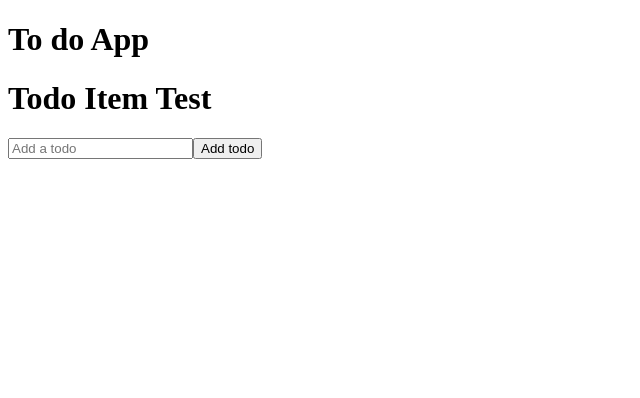
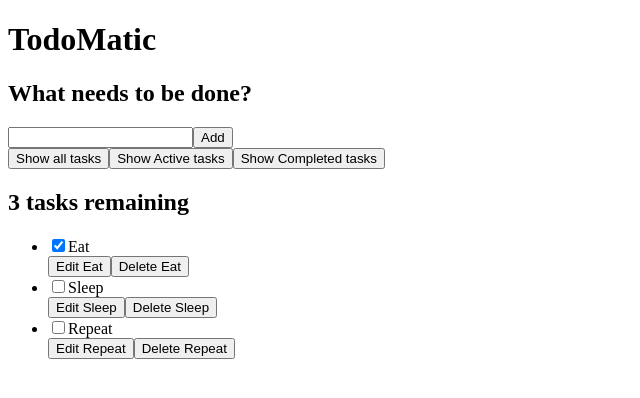
Before and after one commit to FahadHameed89/1_react_to_do_list, a React (Create React App) app in the folder react-todo-app-v1/: page / in a window 1280 px wide. Shown: the top 398 px of the page, without its empty margins (0-640 px from the left). Built offline with nearby package versions, Linux system fonts and the light colour scheme.

Commit message:
New approach
using mozilla developers found (https://developer.mozilla.org/en-US/docs/Learn/Tools_and_testing/Client-side_JavaScript_frameworks/React_todo_list_beginning)

```diff
--- a/react-todo-app-v1/src/App.js
+++ b/react-todo-app-v1/src/App.js
@@ -1,12 +1,102 @@
+
+import React from 'react';
 import './App.css';
-import TodoForm from './components/TodoForm';
-import TodoList from './components/TodoList';
 
-function App() {
+function App(props) {
   return (
-    <div className="todo-app">
-      <h1>To do App</h1>
-      <TodoList />
+    <div className="todoapp stack-large">
+      <h1>TodoMatic</h1>
+      <form>
+        <h2 className="label-wrapper">
+          <label htmlFor="new-todo-input" className="label__lg">
+            What needs to be done?
+          </label>
+        </h2>
+        <input
+          type="text"
+          id="new-todo-input"
+          className="input input__lg"
+          name="text"
+          autoComplete="off"
+        />
+        <button type="submit" className="btn btn__primary btn__lg">
+          Add
+        </button>
+      </form>
+      <div className="filters btn-group stack-exception">
+        <button type="button" className="btn toggle-btn" aria-pressed="true">
+          <span className="visually-hidden">Show </span>
+          <span>all</span>
+          <span className="visually-hidden"> tasks</span>
+        </button>
+        <button type="button" className="btn toggle-btn" aria-pressed="false">
+          <span className="visually-hidden">Show </span>
+          <span>Active</span>
+          <span className="visually-hidden"> tasks</span>
+        </button>
+        <button type="button" className="btn toggle-btn" aria-pressed="false">
+          <span className="visually-hidden">Show </span>
+          <span>Completed</span>
+          <span className="visually-hidden"> tasks</span>
+        </button>
+      </div>
+      <h2 id="list-heading">
+        3 tasks remaining
+      </h2>
+      <ul
+        role="list"
+        className="todo-list stack-large stack-exception"
+        aria-labelledby="list-heading"
+      >
+        <li className="todo stack-small">
+          <div className="c-cb">
+            <input id="todo-0" type="checkbox" defaultChecked={true} />
+            <label className="todo-label" htmlFor="todo-0">
+              Eat
+            </label>
+          </div>
+          <div className="btn-group">
+            <button type="button" className="btn">
+              Edit <span className="visually-hidden">Eat</span>
+            </button>
+            <button type="button" className="btn btn__danger">
+              Delete <span className="visually-hidden">Eat</span>
+            </button>
+          </div>
+        </li>
+        <li className="todo stack-small">
+          <div className="c-cb">
+            <input id="todo-1" type="checkbox" />
+            <label className="todo-label" htmlFor="todo-1">
+              Sleep
+            </label>
+          </div>
+          <div className="btn-group">
+            <button type="button" className="btn">
+              Edit <span className="visually-hidden">Sleep</span>
+            </button>
+            <button type="button" className="btn btn__danger">
+              Delete <span className="visually-hidden">Sleep</span>
+            </button>
+          </div>
+        </li>
+        <li className="todo stack-small">
+          <div className="c-cb">
+            <input id="todo-2" type="checkbox" />
+            <label className="todo-label" htmlFor="todo-2">
+              Repeat
+            </label>
+          </div>
+          <div className="btn-group">
+            <button type="button" className="btn">
+              Edit <span className="visually-hidden">Repeat</span>
+            </button>
+            <button type="button" className="btn btn__danger">
+              Delete <span className="visually-hidden">Repeat</span>
+            </button>
+          </div>
+        </li>
+      </ul>
     </div>
   );
 }
--- a/react-todo-app-v1/src/components/TodoForm.js
+++ b/react-todo-app-v1/src/components/TodoForm.js
@@ -5,22 +5,20 @@
 
 const handleChange = e => {
     setInput(e.target.value);
-};
+  };
 
-const handleSubmit = e => {
+  const handleSubmit = e => {
     e.preventDefault();
 
-    // props.onSubmit({
-    //     id: Math.floor(Math.random() * 10000),
-    //     text: input
-    // });
-
-   setInput('');
-
-};
+    props.onSubmit({
+      id: Math.floor(Math.random() * 10000),
+      text: input
+    });
+    setInput('');
+  };
 
     return (
-        <form className='todo-form' onSubmit={handleSubmit}>
+        <form onSubmit={handleSubmit} className='todo-form' >
             <input
                 type='text'
                 placeholder='Add a todo'
@@ -29,7 +27,7 @@
                 className='todo-input'
                 onChange={handleChange}
             />
-            <button className='todo-button'>Add todo</button>
+            <button onClick={handleSubmit} className='todo-button'>Add todo</button>
         </form>
     )
 }
--- a/react-todo-app-v1/src/components/TodoList.js
+++ b/react-todo-app-v1/src/components/TodoList.js
@@ -5,12 +5,22 @@
 
     const [todos, setTodos] = useState([])
 
+    const addTodo = todo => {
+        if(!todo.text || /^\s*$/.test(todo.text)) {
+            return
+        }
 
+        const newTodos = [todo, ...todos]
+
+        setTodos(newTodos)
+        console.log(...todos);
+
+    }
 
     return (
         <div>
             <h1>Todo Item Test</h1>
-            <TodoForm />
+            <TodoForm onsubmit={addTodo} />
         </div>
     );
 }
```
